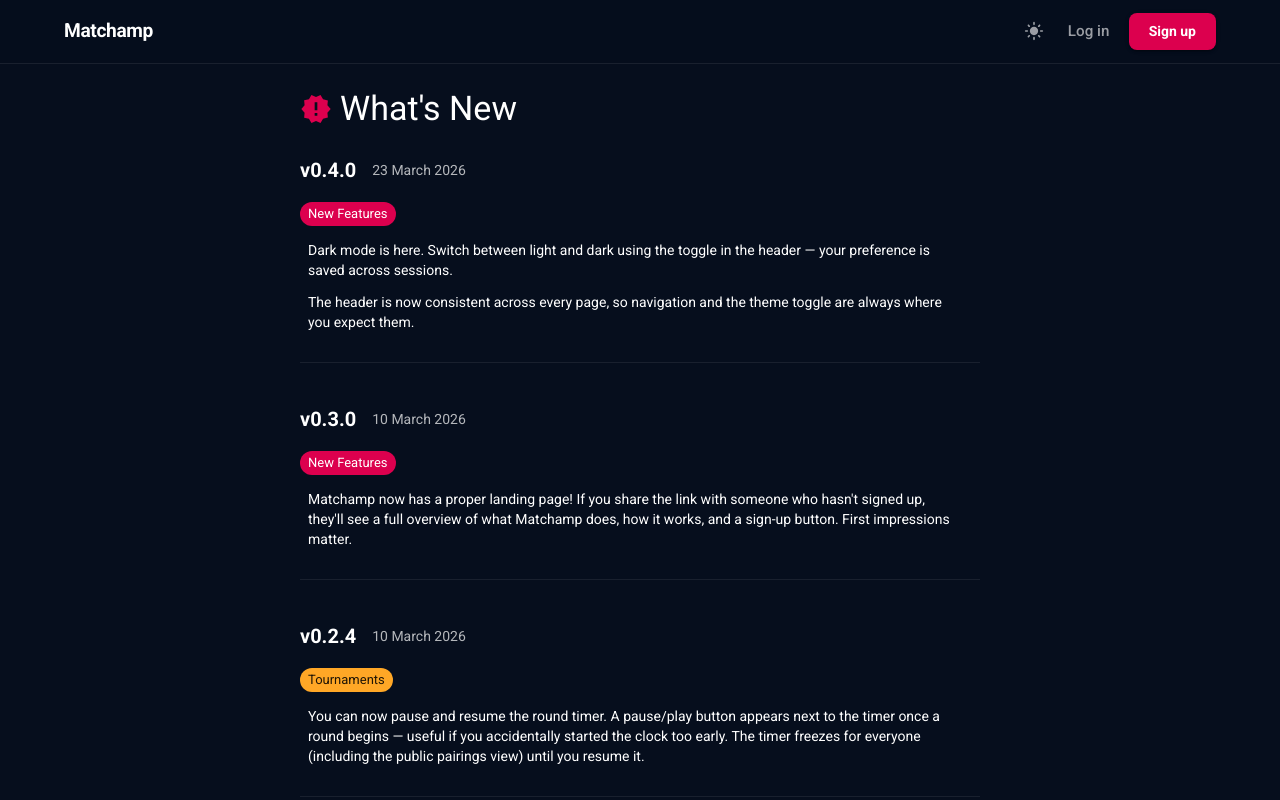
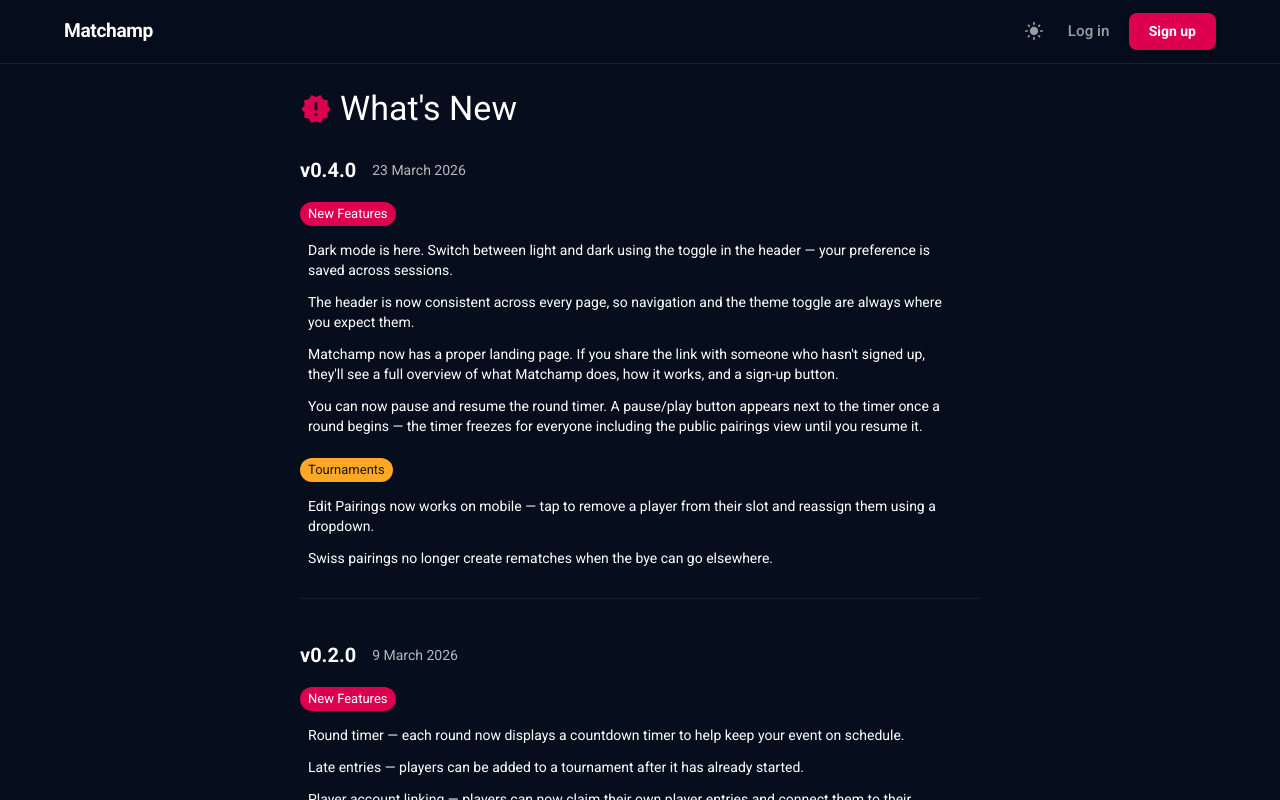
Before and after one commit to Ashley-Bennett/tournamentOrganiser, a React (Vite) app in the folder frontend/: page /whats-new in a window 1280 px wide. Built offline with nearby package versions, Linux system fonts and the light colour scheme.

Commit message:
Update patch noites

```diff
--- a/frontend/src/data/patchNotes.ts
+++ b/frontend/src/data/patchNotes.ts
@@ -17,54 +17,15 @@ const patchNotes: PatchNote[] = [
         items: [
           "Dark mode is here. Switch between light and dark using the toggle in the header — your preference is saved across sessions.",
           "The header is now consistent across every page, so navigation and the theme toggle are always where you expect them.",
+          "Matchamp now has a proper landing page. If you share the link with someone who hasn't signed up, they'll see a full overview of what Matchamp does, how it works, and a sign-up button.",
+          "You can now pause and resume the round timer. A pause/play button appears next to the timer once a round begins — the timer freezes for everyone including the public pairings view until you resume it.",
         ],
       },
-    ],
-  },
-  {
-    version: "0.3.0",
-    date: "2026-03-10",
-    entries: [
-      {
-        category: "New Features",
-        items: [
-          "Matchamp now has a proper landing page! If you share the link with someone who hasn't signed up, they'll see a full overview of what Matchamp does, how it works, and a sign-up button. First impressions matter.",
-        ],
-      },
-    ],
-  },
-  {
-    version: "0.2.4",
-    date: "2026-03-10",
-    entries: [
       {
         category: "Tournaments",
         items: [
-          "You can now pause and resume the round timer. A pause/play button appears next to the timer once a round begins — useful if you accidentally started the clock too early. The timer freezes for everyone (including the public pairings view) until you resume it.",
-        ],
-      },
-    ],
-  },
-  {
-    version: "0.2.3",
-    date: "2026-03-10",
-    entries: [
-      {
-        category: "Fixes & Polish",
-        items: [
-          "Swiss pairings no longer create rematches when the bye can go elsewhere. Previously, giving the bye to the lowest-score player could strand two players who had already faced each other with no choice but to rematch. The algorithm now checks whether that would happen and gives the bye to a higher-score player instead.",
-        ],
-      },
-    ],
-  },
-  {
-    version: "0.2.2",
-    date: "2026-03-10",
-    entries: [
-      {
-        category: "Fixes & Polish",
-        items: [
-          "Edit Pairings now works on mobile — you can tap to remove a player from their slot and reassign them using a dropdown, just like on desktop.",
+          "Edit Pairings now works on mobile — tap to remove a player from their slot and reassign them using a dropdown.",
+          "Swiss pairings no longer create rematches when the bye can go elsewhere.",
         ],
       },
     ],
```
